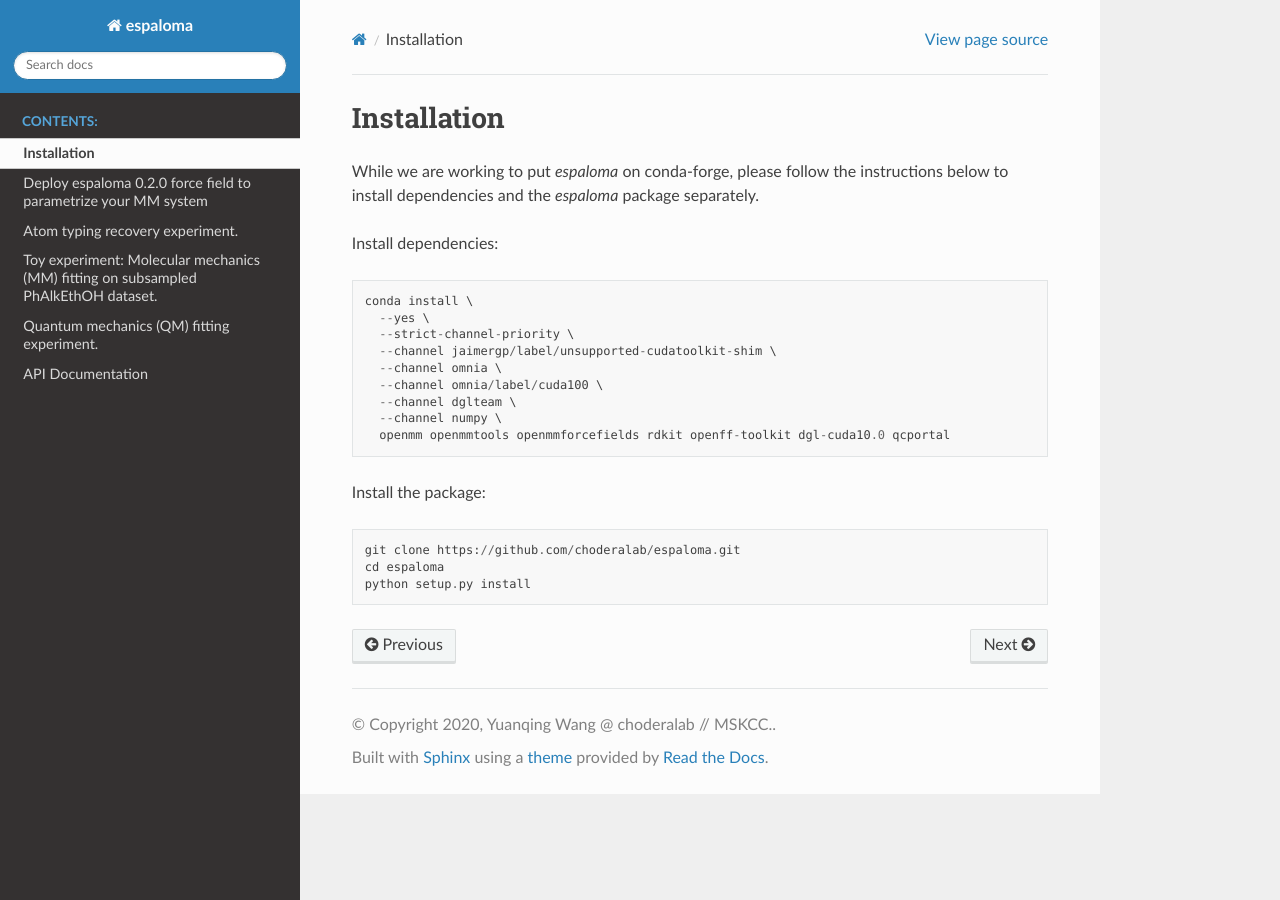
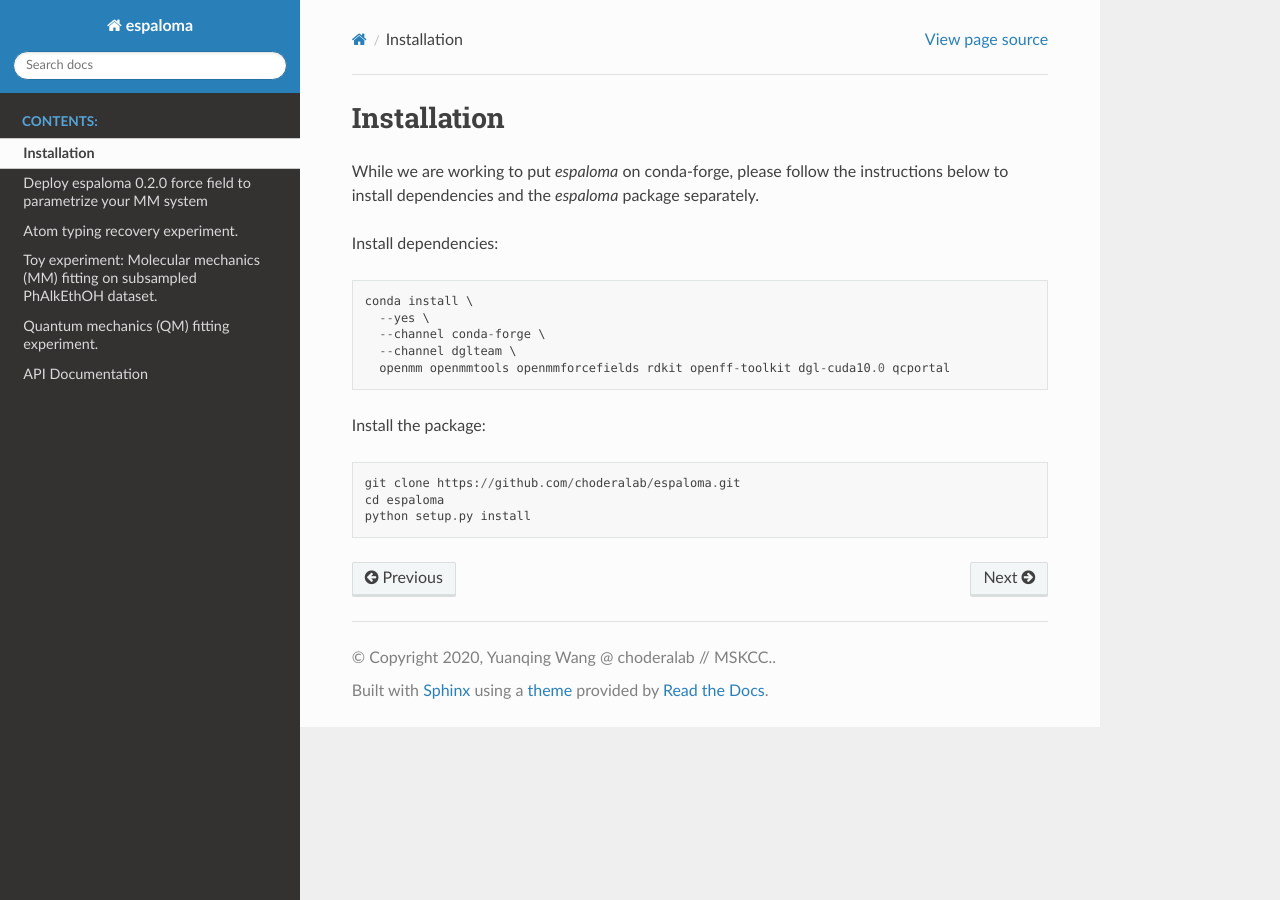
Before and after one commit to choderalab/espaloma, a Sphinx documentation site: the page built from docs/install.rst, in a window 1280 px wide. Built offline with Sphinx 7.4.7 and the Read the Docs theme 2.0.0, drawn with Linux system fonts in a browser that asks for light colours; the version number could not be read and is left out.

Commit message:
Update install.rst

```diff
--- a/docs/install.rst
+++ b/docs/install.rst
@@ -7,12 +7,8 @@ Install dependencies::
 
     conda install \
       --yes \
-      --strict-channel-priority \
-      --channel jaimergp/label/unsupported-cudatoolkit-shim \
-      --channel omnia \
-      --channel omnia/label/cuda100 \
+      --channel conda-forge \
       --channel dglteam \
-      --channel numpy \
       openmm openmmtools openmmforcefields rdkit openff-toolkit dgl-cuda10.0 qcportal
 
 
```
